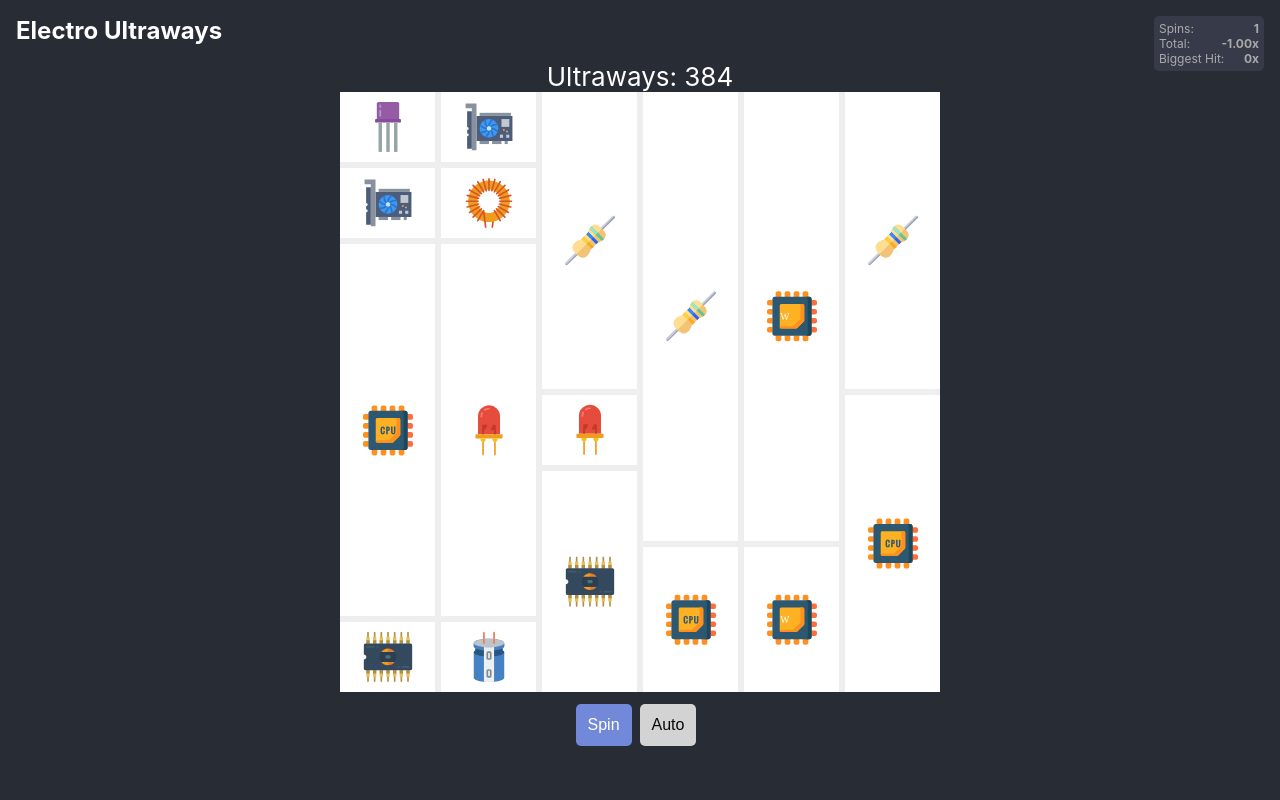
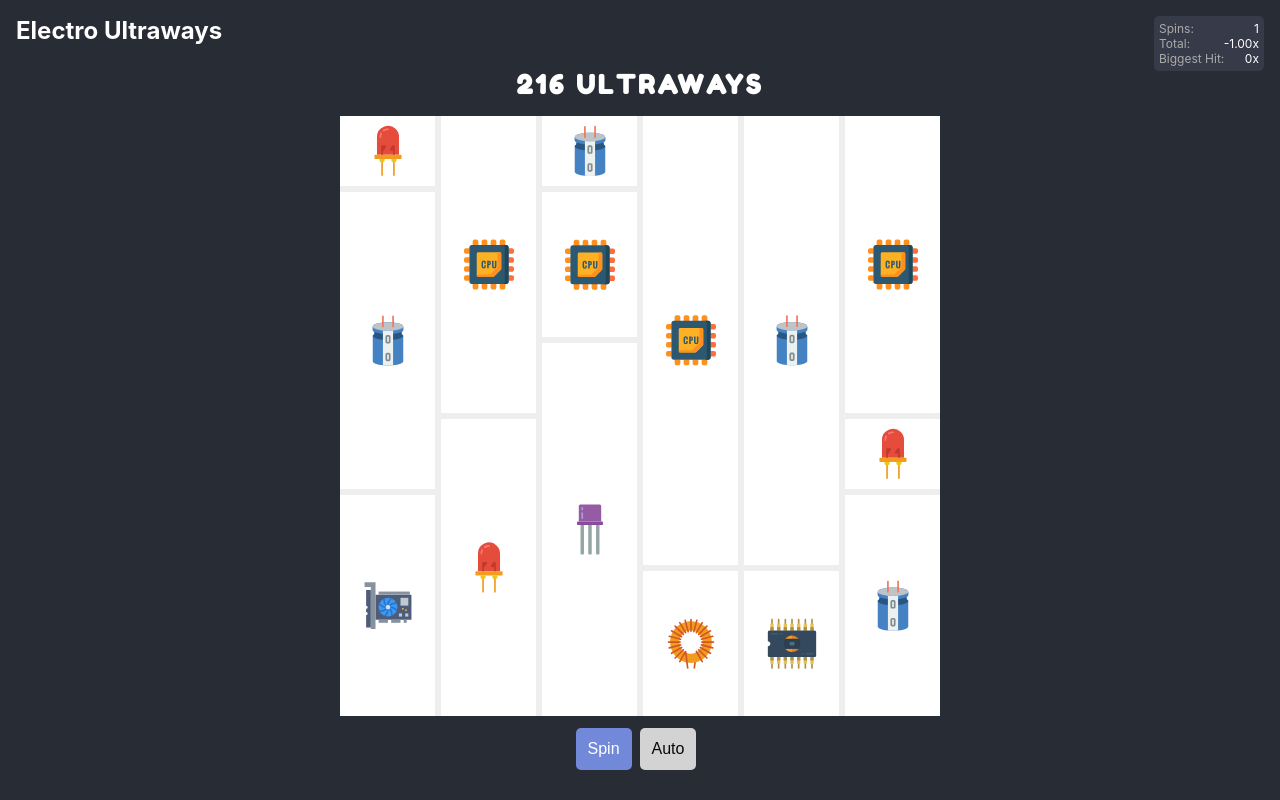
Before and after one commit to drdreo/electro-slot, a React (Create React App) app: page / in a window 1280 px wide. Built offline with nearby package versions, Linux system fonts and the light colour scheme.

Commit message:
new wild Symbol some riggs to spawn rate style adoptions new font

```diff
--- a/src/App.js
+++ b/src/App.js
@@ -33,11 +33,14 @@ function App() {
                 <GlobalStats totalSpins={totalSpins} effectiveWin={totalWin - totalSpins} biggestHit={biggestHit}/>
 
                 <div className="container">
-                    Ultraways: {context.megaways}
+                    <div className="ultraways">
+                        {context.megaways} Ultraways
+                    </div>
                     <Slot onWin={onWin}/>
                     <div className="controls">
-                        <button className="button" onClick={spin}>Spin</button>
-                        <button className={`button ${autospin ? "success" : "light"}`} onClick={toggleAutoSpin}>Auto</button>
+                        <button className="button" onClick={spin} disabled={!context.finished}>Spin</button>
+                        <button className={`button ${autospin ? "success" : "light"}`} onClick={toggleAutoSpin}>Auto
+                        </button>
                     </div>
 
                     {context.win &&
--- a/src/App.scss
+++ b/src/App.scss
@@ -1,4 +1,5 @@
 @import "assets/styles/utils";
+@import "assets/styles/font";
 
 .App {
   background-color: #282c34;
@@ -12,6 +13,14 @@
   flex-direction: column;
   align-items: center;
   justify-content: center;
+
+  .ultraways {
+    margin: 0.5rem 0 1rem;
+    letter-spacing: 3px;
+    text-transform: uppercase;
+    font-weight: bold;
+    font-family: $font-family-secondary;
+  }
 }
 
 .controls {
--- /dev/null
+++ b/src/assets/styles/font.scss
@@ -0,0 +1 @@
+@import url('https://fonts.googleapis.com/css2?family=Fredoka+One&display=swap');
--- a/src/assets/styles/utils.scss
+++ b/src/assets/styles/utils.scss
@@ -31,3 +31,6 @@ $orange-dark: #da7e35;
 
 $input-background-color: #363a49;
 $button-background-color: $primary-color;
+
+
+$font-family-secondary: 'Fredoka One', cursive;
--- a/src/components/GlobalStats.js
+++ b/src/components/GlobalStats.js
@@ -16,6 +16,9 @@ const StyledContainer = styled.div`
     .entry{
     display: flex;
     justify-content: space-between;
+    span {
+      color: white;
+    }
     }
 `;
 
@@ -23,9 +26,9 @@ const GlobalStats = (props) => {
     const {totalSpins, effectiveWin, biggestHit} = props;
     return (
         <StyledContainer>
-            <div className="entry">Spins: <b>{totalSpins}</b></div>
-            <div className="entry">Total: <b>{effectiveWin.toFixed(2)}x</b></div>
-            <div className="entry">Biggest Hit: <b>{biggestHit}x</b></div>
+            <div className="entry">Spins: <span>{totalSpins}</span></div>
+            <div className="entry">Total: <span>{effectiveWin.toFixed(2)}x</span></div>
+            <div className="entry">Biggest Hit: <span>{biggestHit}x</span></div>
         </StyledContainer>
     );
 };
--- a/src/components/Slot/Slot.js
+++ b/src/components/Slot/Slot.js
@@ -8,6 +8,7 @@ const StyledSlotContainer = styled.div`
   position:relative;
   background-color: #EEE;
 
+overflow:hidden;
   width: 90vw;
   height: 80vh;
   @media (min-width: 768px) {
@@ -69,7 +70,6 @@ const Slot = (props) => {
         if (finished && !context.finished) {
             const newMatrix = [...matrix];
             const hits = calculateHit(newMatrix);
-            console.log(hits);
 
             for (let hit of hits) {
                 // mark all symbols in hit reel
@@ -78,6 +78,7 @@ const Slot = (props) => {
                         if (symbol && (symbol.value === hit.value || symbol.value === 9)) {
                             symbol.hit = true;
                         }
+                        return symbol;
                     });
                 }
             }
@@ -89,8 +90,8 @@ const Slot = (props) => {
                 props.onWin(newContext.win);
             }
 
+            // if slot has hits
             if (hits.length) {
-                console.log(newMatrix);
                 newContext.matrix = newMatrix;
             }
             setContext(newContext);
--- a/src/components/Symbol.js
+++ b/src/components/Symbol.js
@@ -8,7 +8,7 @@ import {ReactComponent as Transistor} from "../assets/transistor.svg";
 import {ReactComponent as Processor} from "../assets/processor.svg";
 import {ReactComponent as CPU} from "../assets/cpu.svg";
 import {ReactComponent as GPU} from "../assets/gpu.svg";
-import {ReactComponent as Wild} from "../assets/wild.svg";
+import {ReactComponent as Wild} from "../assets/bolts.svg";
 import {getRandom} from "../utils";
 import {SlotContext} from "../context/slot-context";
 
@@ -28,13 +28,16 @@ const StyledSymbolContainer = styled.div`
   display: flex;
   justify-content: center;
   align-content: center;
-  background-color: #fff;
+  background-color: ${props => props.hit ? "#f5efbf" : "#fff"};
   color: #000;
   overflow: hidden;
   padding: 3px;
   border: ${props => props.hit ? "2px solid gold" : ""};
-  transition: all 500ms ease;
+  transition: transform ${props => props.timer ? props.timer : 1000}ms cubic-bezier(0, -0.5, 0, 1.5);
 
+  &.spinning{
+    transform: translateY(${props => !props.finished ? "-1000px" : ""});
+  }
   .inner {
     position:relative;
     display: flex;
@@ -63,7 +66,7 @@ const Symbol = (props) => {
             setSpinning(false);
         }, getRandom(90, 150));
         return () => clearTimeout(t);
-    }, []);
+    }, [setSpinning]);
 
     useEffect(() => {
         const t = setTimeout(() => {
@@ -73,7 +76,7 @@ const Symbol = (props) => {
     }, [onFinish, timer]);
 
     return (
-        <StyledSymbolContainer timer={timer} hit={hit} style={style} finished={context.finished}>
+        <StyledSymbolContainer timer={timer} hit={hit} style={style} finished={context.finished} >
             <div className={`inner ${spinning ? "spinning" : ""}`}>
                 <SymbolTag className="image"/>
             </div>
--- a/src/utils.js
+++ b/src/utils.js
@@ -4,19 +4,19 @@ export function getRandom(min, max) {
     return Math.floor(Math.random() * (max - min + 1)) + min;
 }
 
-function generateReel(reelNum, rig) {
+function generateReel(reelNum, shitSpins) {
     let totalHeight = 0;
     const maxHeight = 8;
 
     const reel = [];
     while (totalHeight < maxHeight) {
-        let symbolHeight = getRandom(1, rig ? 3 : 6);
+        const riggedHeight = !!shitSpins && (6 - Math.floor(shitSpins / 5) > 1) ? 6 - Math.floor(shitSpins / 5) : 6;
+        let symbolHeight = getRandom(1, riggedHeight);
         if (totalHeight + symbolHeight > maxHeight) {
             symbolHeight = maxHeight - totalHeight;
         }
 
-        // prevent wilds in first reel due to hit detection problem
-        const value = reelNum === 0 ? getRandom(1, 8) : getRandom(1, 9);
+        const value = getRandomSymbol(reelNum);
         reel.push({value, height: symbolHeight});
 
         // insert null values for height
@@ -28,10 +28,10 @@ function generateReel(reelNum, rig) {
     return reel;
 }
 
-export function generateMatrix(rig) {
+export function generateMatrix(shitSpins) {
     const matrix = [];
     for (let i = 0; i < 6; i++) {
-        matrix.push(generateReel(i, rig));
+        matrix.push(generateReel(i, shitSpins));
     }
     return matrix;
 }
@@ -41,16 +41,22 @@ let shitSpins = 0;
 export function generateRiggedMatrix() {
     let matrix = generateMatrix();
     let megaways = calculateMegaways(matrix);
-    const hit = calculateHit(matrix);
+    let hits = calculateHit(matrix);
+    let win = calculateWin(hits);
 
-    if (hit > 10) {
+    // console.log({shitSpins});
+    if (win >= 10 || megaways > 5000) {
         shitSpins = 0;
     }
+
     // little help
     if (megaways < 1000) {
         shitSpins++;
-        if (shitSpins >= 50) {
-            matrix = generateMatrix(true);
+        matrix = generateMatrix(shitSpins);
+        megaways = calculateMegaways(matrix);
+        hits = calculateHit(matrix);
+        win = calculateWin(hits);
+        if (win >= 10 || megaways > 5000) {
             shitSpins = 0;
         }
     }
@@ -133,14 +139,14 @@ export function calculateWin(hits) {
 function getValueOfSymbol(symbol, connectedReels) {
 
     const og_payTable = {
-        1: [0.1, 0.2, 0.3, 0.4],
-        2: [0.1, 0.2, 0.3, 0.4],
-        3: [0.1, 0.2, 0.3, 0.4],
-        4: [0.2, 0.4, 0.6, 0.8],
-        5: [0.2, 0.4, 0.6, 0.8],
-        6: [0.2, 0.4, 0.6, 1],
-        7: [0.5, 1, 2, 4],
-        8: [0.5, 1, 2.5, 5]
+        1: [0.1, 0.25, 0.5, 0.7],
+        2: [0.1, 0.25, 0.5, 0.7],
+        3: [0.1, 0.25, 0.5, 0.7],
+        4: [0.5, 0.6, 0.7, 1],
+        5: [0.5, 0.6, 0.7, 1],
+        6: [0.5, 0.7, 1, 1.25],
+        7: [1, 1.5, 2, 4],
+        8: [1, 1.5, 3, 5]
     };
 
     const rig_payTable = {
@@ -179,6 +185,29 @@ function round(num, X) {
     return +(Math.round(num + "e+" + X) + "e-" + X);
 }
 
+function getRandomSymbol(reelNum) {
+
+    // prevent wilds in first reel due to hit detection problem
+    if (reelNum === 0) {
+        return getRandom(1, 8);
+    }
+
+    let symbol;
+    const symbolRange = getRandom(1, 99);
+
+    if (symbolRange > 95) {
+        symbol = 9;
+    } else if (symbolRange >= 60) {
+        symbol = getRandom(6, 8);
+    } else if (symbolRange >= 40) {
+        symbol = getRandom(4, 5);
+    } else {
+        symbol = getRandom(1, 3);
+    }
+
+    return symbol;
+}
+
 /**
  * @description
  * Takes an Array<V>, and a grouping function,
```
Also changed, not shown: src/assets/bolts.svg (added).
